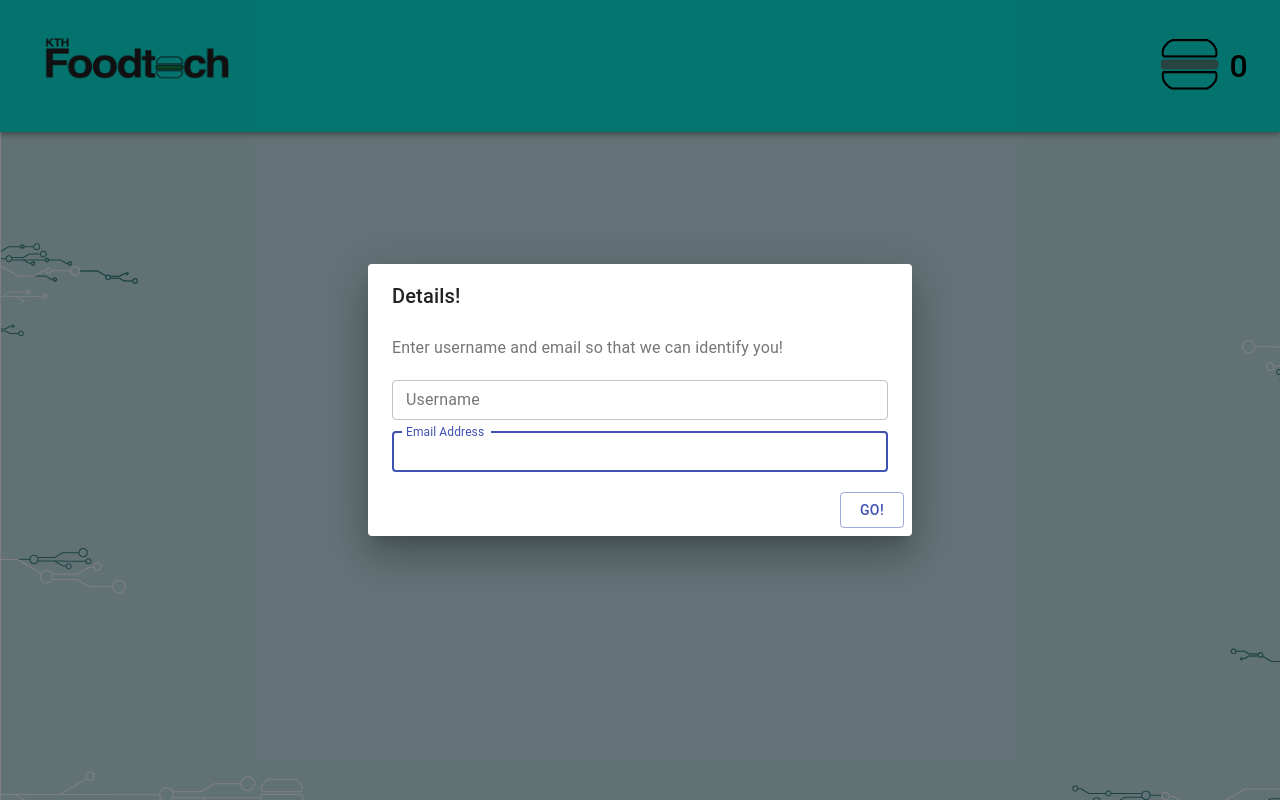
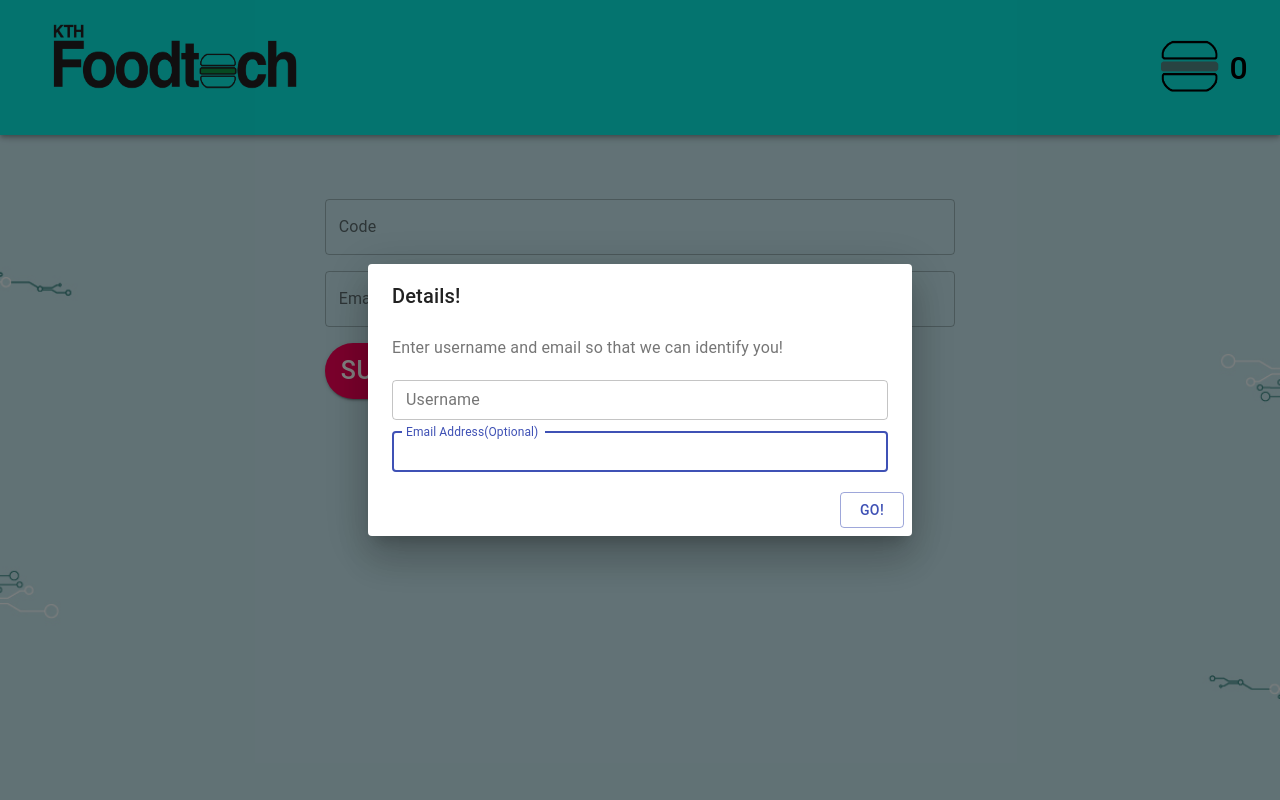
Before and after one commit to Sanskar95/kthfoodtech-digitalfair-ui, a React (Create React App) app: page /checkout in a window 1280 px wide. Built offline with nearby package versions, Linux system fonts and the light colour scheme.

Commit message:
fixed some css

```diff
--- a/src/App.js
+++ b/src/App.js
@@ -16,6 +16,7 @@ import DialogContentText from "@material-ui/core/DialogContentText";
 import DialogTitle from "@material-ui/core/DialogTitle";
 import Button from "@material-ui/core/Button";
 import { createUser } from "./Rest/UserService";
+import CodeCheckoutScreen from "./Screens/CodeCheckoutScreen";
 
 function App() {
   const [username, setUsername] = React.useState(null);
@@ -40,15 +41,15 @@ function App() {
       .then((response) => {
         setIsUserModalOpen(false);
         localStorage.setItem("username", response.data.username);
+        updatePoints(response.data.points + response.data.snakePoints);
 
       })
       .catch(() => {
         createUser(username, email).then((response) => {
           setIsUserModalOpen(false);
           localStorage.setItem("username", response.data.username);
+
         });
-      }).finally((response)=>{
-        updatePoints(response.data.points + response.data.snakePoints);
       })
   };
 
@@ -88,6 +89,11 @@ function App() {
             </ThemeContext.Provider>
           )}
         />
+        <Route
+          exact
+          path="/checkout"
+          component={CodeCheckoutScreen}
+        />
       </Router>
 
       <Dialog open={isUserModalOpen} aria-labelledby="form-dialog-title">
@@ -112,7 +118,7 @@ function App() {
             autoFocus
             margin="dense"
             id="email"
-            label="Email Address"
+            label="Email Address(Optional)"
             type="email"
             fullWidth
             variant="outlined"
--- a/src/Components/CompanyCard.js
+++ b/src/Components/CompanyCard.js
@@ -52,9 +52,14 @@ function CompanyCard(props) {
           onClick={handleClick}
         />
         <CardContent>
-          <Typography gutterBottom variant="h5" component="h2">
+          <Typography style={{fontSize: '25px', fontWeight: '1000'}} >
             {props.companyName}
           </Typography>
+
+          <Typography style={{fontSize: '15px', fontWeight: '200'}}>
+            Webinar on friday 4 to 5
+          </Typography>
+
 
         </CardContent>
       </CardActionArea>
@@ -62,6 +67,11 @@ function CompanyCard(props) {
         <Button onClick={handleClick} size="small" color="primary" variant="outlined">
           Learn More
         </Button>
+
+        <Button onClick={handleClick} size="small" color="green" variant="outlined">
+          Take me to the event!
+        </Button>
+
       </CardActions>
     </Card>
   );
--- a/src/Components/CompanyDetailsArea.js
+++ b/src/Components/CompanyDetailsArea.js
@@ -126,14 +126,13 @@ class CompanyDetailsArea extends Component {
     return (
       <div>
         <div style={{ margin: "auto", height: "10rem" }}>
-          <Paper style={{ margin: "1rem" }} elevation={3}>
+          <Paper style={{ margin: "1rem", backgroundColor: '#AAE2ED' }} elevation={3}>
             <img
               style={{
-                width: "70%",
+
                 display: "block",
-                marginLeft: "auto",
-                marginRight: "auto",
-                height: "auto",
+                margin: '0 auto',
+                maxWidth: '100%'
               }}
               src={image}
             />
@@ -149,7 +148,7 @@ class CompanyDetailsArea extends Component {
               {companyObject.companyContent}
             </p>
 
-            <div style={{ textAlign: "center" }}>
+            <div style={{ textAlign: "center" , padding: '1rem'}}>
               {companyObject.showQuiz && (
                 <Button
                   variant="contained"
--- a/src/Components/Layout.js
+++ b/src/Components/Layout.js
@@ -1,4 +1,4 @@
-import React, {useContext} from "react";
+import React, { useContext } from "react";
 import AppBar from "@material-ui/core/AppBar";
 import Toolbar from "@material-ui/core/Toolbar";
 import Typography from "@material-ui/core/Typography";
@@ -7,31 +7,32 @@ import { Link } from "react-router-dom";
 import burger from "../Images/burger.png";
 import Button from "@material-ui/core/Button";
 import ThemeContext from "../Context/ThemeContext";
+import { useHistory } from 'react-router-dom';
+
 
 const Layout = (props) => {
-
-  const {points, increment} = useContext(ThemeContext);
+  const { points, increment } = useContext(ThemeContext);
+  const history = useHistory();
+  const handleClick = () => history.push(`/checkout`);
   return (
     <div>
       <AppBar position="sticky" style={{ background: "#08e8de" }}>
         <Toolbar>
           <Typography style={{ flexGrow: 1 }}>
             <Link to="/">
-                  <img style={{ height: "5rem", width: "15rem" }} src={logo} />
+              <img style={{ height: "8rem", width: "20rem" }} src={logo} />
             </Link>
           </Typography>
           <Button
             style={{ margin: "auto", borderRadius: "30px" }}
             color="inherit"
+            onClick={handleClick}
           >
-
             <img style={{ height: "5rem", width: "5rem" }} src={burger} />
 
-                <p style={{ fontSize: "2rem", fontWeight: "40px", color: 'black' }}>
+            <p style={{ fontSize: "2rem", fontWeight: "40px", color: "black" }}>
               {points}
             </p>
-
-
           </Button>
         </Toolbar>
       </AppBar>
--- a/src/Screens/CodeCheckoutScreen.js
+++ b/src/Screens/CodeCheckoutScreen.js
@@ -1,13 +1,69 @@
-import React, { Component } from 'react';
+import React, { Component } from "react";
+import { withStyles } from "@material-ui/styles";
+import TextField from "@material-ui/core/TextField";
+
+import Button from "@material-ui/core/Button";
+
+const styles = () => ({
+  textField: {
+    marginTop: "1rem",
+  },
+});
 
 class CheckoutScreen extends Component {
-    render() {
-        return (
-            <div>
+  constructor(props) {
+    super(props);
+    this.state = {
+      code: null,
+      email: null,
+    };
+  }
 
-            </div>
-        );
-    }
+  handleTextFieldChange = (event) => {
+    console.log(event.target.id);
+    this.setState({ [event.target.id]: event.target.value });
+  };
+
+  render() {
+    const { classes } = this.props;
+    return (
+      <div
+        style={{ display: "flex", justifyContent: "center", marginTop: "3rem" }}
+      >
+        <form>
+          <TextField
+            className={classes.textField}
+            fullWidth={true}
+            id="code"
+            label="Code"
+            variant="outlined"
+            onChange={this.handleTextFieldChange}
+          />
+          <TextField
+            className={classes.textField}
+            fullWidth={true}
+            id="email"
+            label="Email"
+            variant="outlined"
+            onChange={this.handleTextFieldChange}
+          />
+
+          <Button
+            style={{
+              borderRadius: "30px",
+              marginTop: "1rem",
+              fontSize: "25px",
+            }}
+            variant="contained"
+            color="secondary"
+            onClick={this.handleCreate}
+          >
+            Submit!
+          </Button>
+        </form>
+      </div>
+    );
+  }
 }
 
-export default CheckoutScreen;
+export default withStyles(styles)(CheckoutScreen);
--- a/src/index.css
+++ b/src/index.css
@@ -6,7 +6,14 @@ body {
   -webkit-font-smoothing: antialiased;
   -moz-osx-font-smoothing: grayscale;
   /* background-color: rgba(243, 173, 132, 0.829); */
-  background-image: url("Images/background.jpg");
+  /* background-image: url("Images/background.jpg"); */
+
+  background: url("Images/background.jpg") no-repeat center center fixed;
+  -webkit-background-size: cover;
+  -moz-background-size: cover;
+  -o-background-size: cover;
+  background-size: cover;
+
 }
 
 code {
```
Lines whose indentation alone changed are shown as unchanged.
